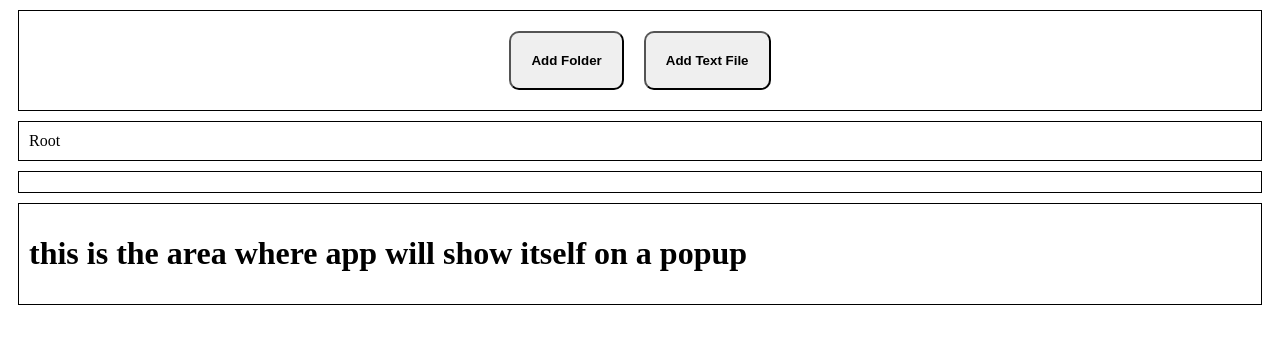
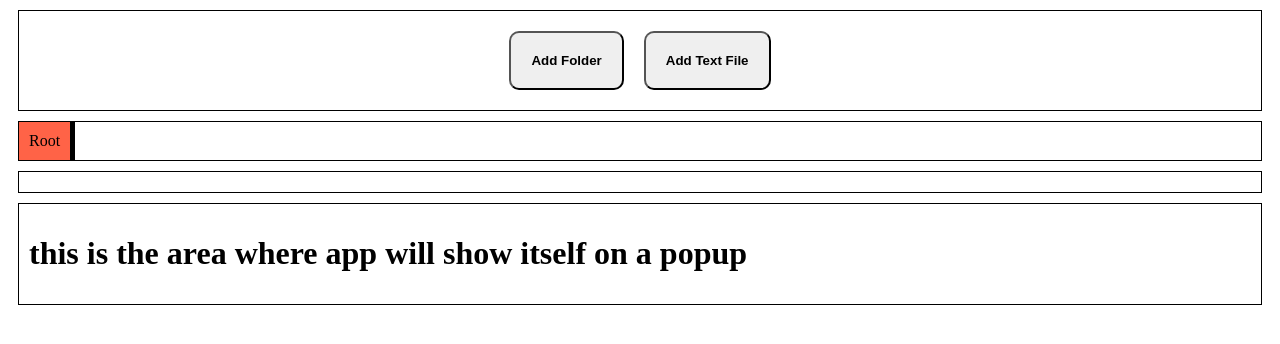
Before and after one commit to DEBADYUTI-KARMAKAR/Deb-Drive, a plain HTML site: page index.html in a window 1280 px wide. Drawn offline with Linux system fonts and the light colour scheme.

Commit message:
Add style

```diff
--- a/style.css
+++ b/style.css
@@ -22,9 +22,17 @@
 #breadcrumb{
     border: 1px solid black;
     margin: 10px;
+    display: flex;
+}
+#breadcrumb a {
+    background-color: tomato;
     padding: 10px;
+    border-right:5px solid black ;
 }
-
+#breadcrumb a:hover{
+    background-color: teal;
+    text-decoration: underline;
+}
 #container{
     border: 1px solid black;
     margin: 10px;
```
